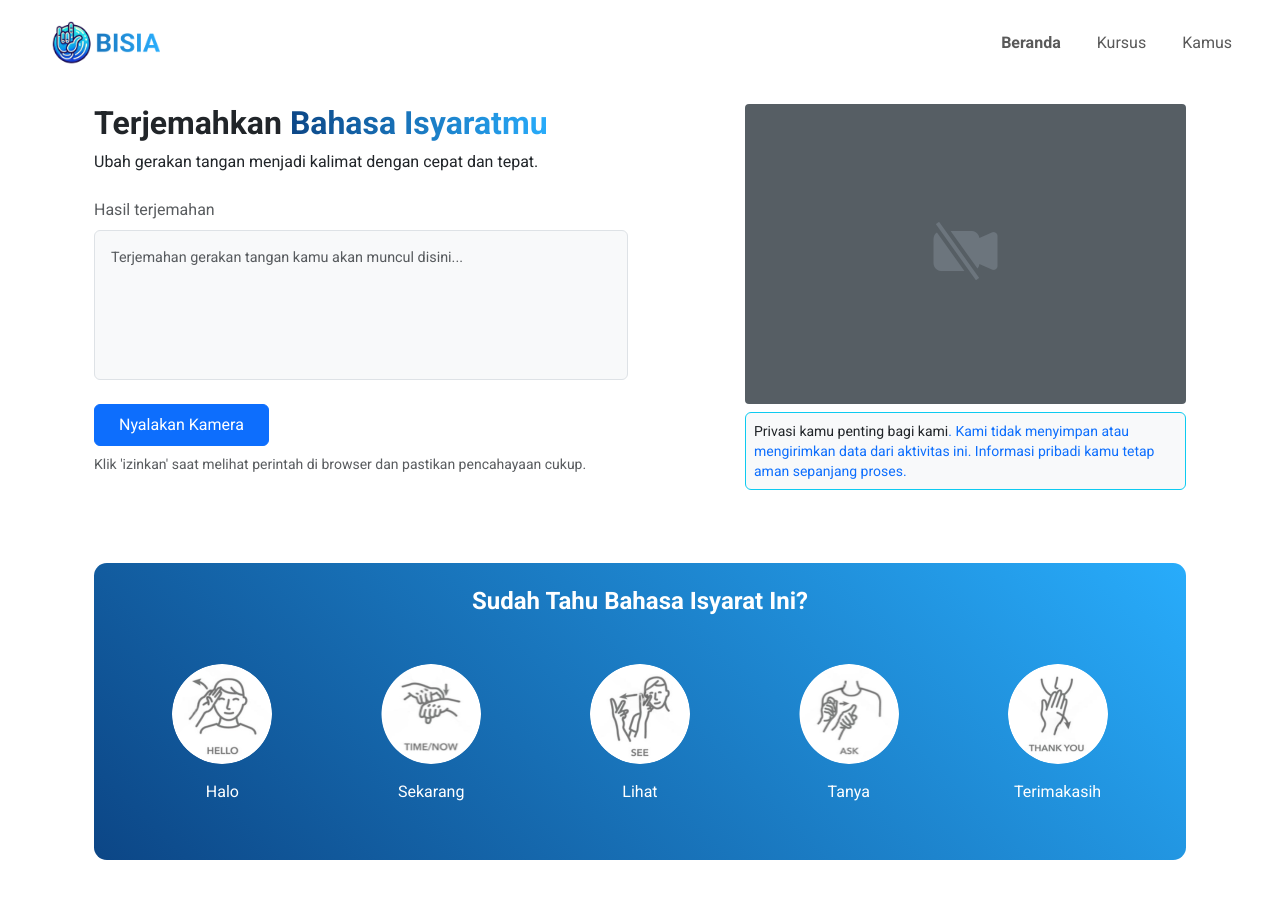
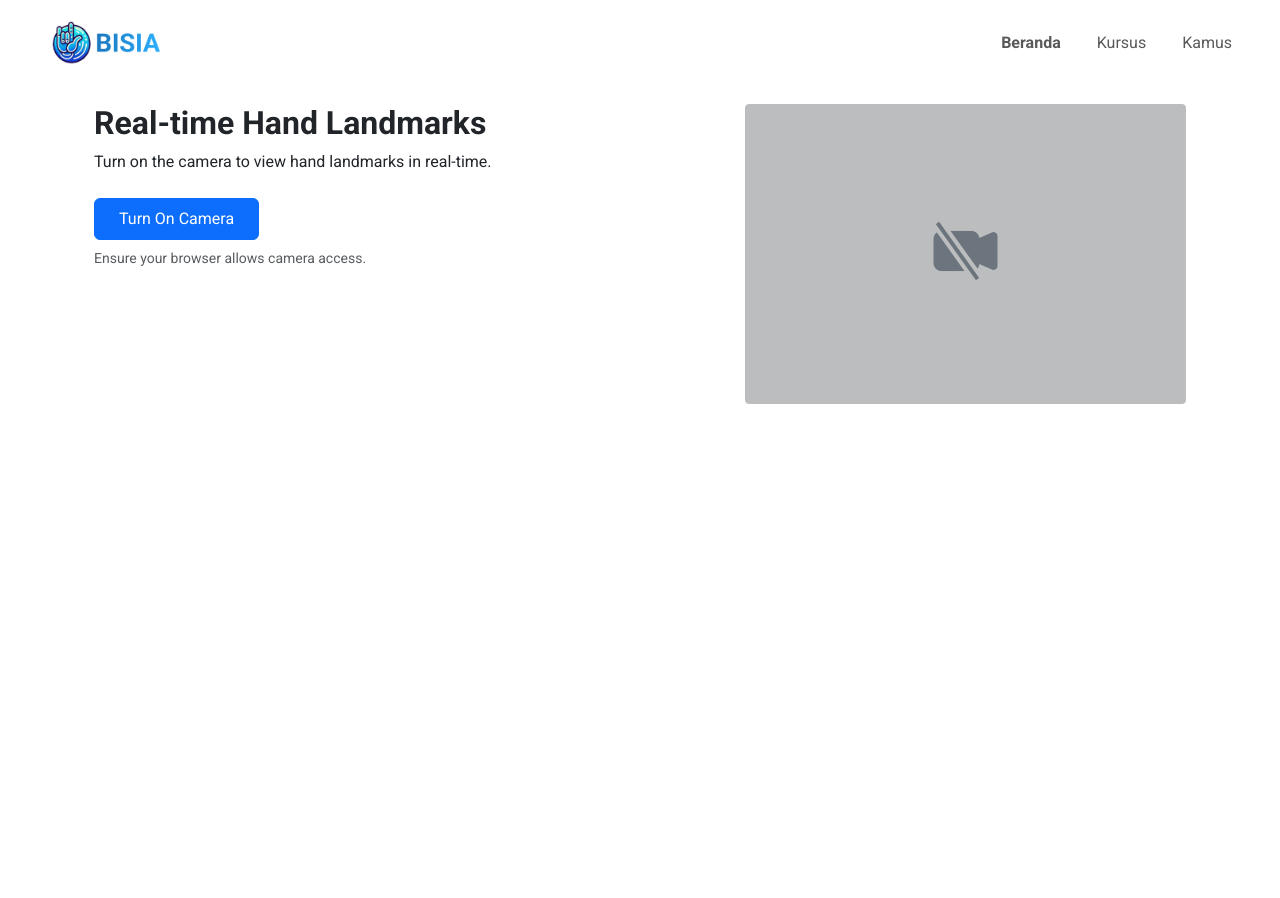
Before and after one commit to falihrby/BISIA-App, a React (Create React App) app in the folder frontend/: page / in a window 1280 px wide. Shown: the top 898 px of the page. After the commit the page ends 800 px from the top, so only its background shows below. Built offline with nearby package versions, Linux system fonts and the light colour scheme.

Commit message:
Sudah deteksi hand landmark

```diff
--- a/frontend/src/pages/Home.js
+++ b/frontend/src/pages/Home.js
@@ -1,92 +1,19 @@
 // frontend/src/pages/Home.js
-import React, { useRef, useEffect, useState, useCallback } from 'react';
+import React, { useState } from 'react';
 import 'bootstrap/dist/css/bootstrap.min.css';
 import 'bootstrap-icons/font/bootstrap-icons.css';
 import './Home.css';
-import axios from 'axios';
 
 const Home = () => {
-  const videoRef = useRef(null);
   const [isCameraOn, setIsCameraOn] = useState(false);
-  const [gestureResult, setGestureResult] = useState('Terjemahan gerakan tangan kamu akan muncul disini...');
-  const [isSending, setIsSending] = useState(false);
-  const [loading, setLoading] = useState(false);
-  const [processedImage, setProcessedImage] = useState(null);
 
-  const startWebcam = async () => {
-    try {
-      const stream = await navigator.mediaDevices.getUserMedia({ video: true });
-      if (videoRef.current) {
-        videoRef.current.srcObject = stream;
-      }
-      setIsCameraOn(true);
-    } catch (err) {
-      console.error('Error accessing the webcam:', err);
-    }
+  const startWebcam = () => {
+    setIsCameraOn(true);
   };
 
   const stopWebcam = () => {
-    const video = videoRef.current;
-    if (video && video.srcObject) {
-      const tracks = video.srcObject.getTracks();
-      tracks.forEach(track => track.stop());
-      video.srcObject = null;
-    }
     setIsCameraOn(false);
   };
-
-  // Capture frame for real-time processing
-  const captureFrame = useCallback(async () => {
-    if (videoRef.current && !isSending) {
-      setIsSending(true);
-      setLoading(true);
-
-      const video = videoRef.current;
-      const canvas = document.createElement('canvas');
-      canvas.width = video.videoWidth;
-      canvas.height = video.videoHeight;
-      const context = canvas.getContext('2d');
-      context.drawImage(video, 0, 0, canvas.width, canvas.height);
-      const frame = canvas.toDataURL('image/jpeg');
-
-      // Convert base64 frame to Blob
-      const blob = await fetch(frame).then(res => res.blob());
-
-      const formData = new FormData();
-      formData.append('frame', blob);
-
-      try {
-        // POST request to backend to detect gesture and get processed image with landmarks
-        const response = await axios.post('http://localhost:5000/detect-gesture', formData, {
-          headers: { 'Content-Type': 'multipart/form-data' },
-          responseType: 'blob'  // Expect a binary response
-        });
-
-        const imgURL = URL.createObjectURL(response.data);  // Create an object URL for the image blob
-        setProcessedImage(imgURL);  // Update state to display processed image
-        setGestureResult('Gesture processed');  // Update text for the gesture result
-      } catch (error) {
-        console.error('Error detecting gesture:', error);
-      } finally {
-        setIsSending(false);
-        setLoading(false);
-      }
-    }
-  }, [isSending]);
-
-  // Real-time loop using requestAnimationFrame
-  const processVideo = useCallback(() => {
-    if (isCameraOn) {
-      captureFrame();  // Capture each frame and process it
-      requestAnimationFrame(processVideo);  // Continue the loop for real-time detection
-    }
-  }, [isCameraOn, captureFrame]);
-
-  useEffect(() => {
-    if (isCameraOn) {
-      processVideo();  // Start the real-time processing loop
-    }
-  }, [isCameraOn, processVideo]);
 
   return (
     <div className="content-wrapper">
@@ -94,69 +21,36 @@ const Home = () => {
         <div className="row justify-content-between align-items-start">
           <section className="col-md-6 mb-4 text-start">
             <header className="text-dark">
-              <h1 className="h2 fw-bold">Terjemahkan <span className="gradient-text">Bahasa Isyaratmu</span></h1>
-              <p className="mt-2">Ubah gerakan tangan menjadi kalimat dengan cepat dan tepat.</p>
+              <h1 className="h2 fw-bold">Real-time Hand Landmarks</h1>
+              <p className="mt-2">Turn on the camera to view hand landmarks in real-time.</p>
             </header>
 
             <div className="mt-4">
-              <label htmlFor="translationResult" className="form-label text-muted fs-6">
-                Hasil terjemahan
-              </label>
-              <div id="translationResult" role="textbox" aria-readonly="true" tabIndex={0}
-                className="translation-result p-3 border rounded text-muted bg-light small text-muted"
-                style={{ minHeight: '150px', fontSize: '0.9rem' }}>
-                {loading ? 'Mendeteksi...' : gestureResult}
-              </div>
-            </div>
-
-            <div className="mt-4">
               {isCameraOn ? (
-                <button className="btn btn-danger px-4 py-2" onClick={stopWebcam}>Matikan Kamera</button>
+                <button className="btn btn-danger px-4 py-2" onClick={stopWebcam}>Turn Off Camera</button>
               ) : (
-                <button className="btn btn-primary px-4 py-2" onClick={startWebcam}>Nyalakan Kamera</button>
+                <button className="btn btn-primary px-4 py-2" onClick={startWebcam}>Turn On Camera</button>
               )}
-              <p className="mt-2 text-muted small">Klik 'izinkan' saat melihat perintah di browser dan pastikan pencahayaan cukup.</p>
+              <p className="mt-2 text-muted small">Ensure your browser allows camera access.</p>
             </div>
           </section>
 
           <aside className="col-md-5 mb-4 text-start">
-            <div className={`webcam-container ${!isCameraOn ? 'bg-secondary' : ''}`}>
-              {/* Display processed image from backend if available */}
-              {processedImage ? (
-                <img src={processedImage} alt="Processed with landmarks" className="w-100 rounded" />
+            <div className="webcam-container">
+              {/* Display processed video stream from the backend */}
+              {isCameraOn ? (
+                <img
+                  src="http://localhost:5000/video_feed"
+                  alt="Real-time hand landmark detection"
+                  className="w-100 rounded"
+                />
               ) : (
-                <video ref={videoRef} autoPlay playsInline className="w-100 rounded"></video>
-              )}
-              {!isCameraOn && (
                 <div className="camera-off-overlay">
                   <i className="bi bi-camera-video-off-fill"></i>
                 </div>
               )}
             </div>
-
-            <div className="mt-2 p-2 bg-light border border-info rounded lh-sm">
-              <small>
-                Privasi kamu penting bagi kami
-                <span className="text-primary">. Kami tidak menyimpan atau mengirimkan data dari aktivitas ini. Informasi pribadi kamu tetap aman sepanjang proses.</span>
-              </small>
-            </div>
           </aside>
-        </div>
-        <div className="sign-language-info my-5 p-4">
-          <h4 className="text-center text-white mb-5">Sudah Tahu Bahasa Isyarat Ini?</h4>
-          <div className="d-flex flex-wrap justify-content-around align-items-center mt-4">
-            {[{ imageSrc: '/kalimat-isyarat/halo.png', text: 'Halo' },
-              { imageSrc: '/kalimat-isyarat/sekarang.png', text: 'Sekarang' },
-              { imageSrc: '/kalimat-isyarat/lihat.png', text: 'Lihat' },
-              { imageSrc: '/kalimat-isyarat/tanya.png', text: 'Tanya' },
-              { imageSrc: '/kalimat-isyarat/terimakasih.png', text: 'Terimakasih' }
-            ].map((item, index) => (
-              <div className="text-center mx-3 mb-3" key={index}>
-                <img src={item.imageSrc} className="rounded-circle mb-2" alt={item.text} />
-                <p>{item.text}</p>
-              </div>
-            ))}
-          </div>
         </div>
       </main>
     </div>
```
Also changed, not shown: 1 other file (tests, documents, lock files or other folders).
